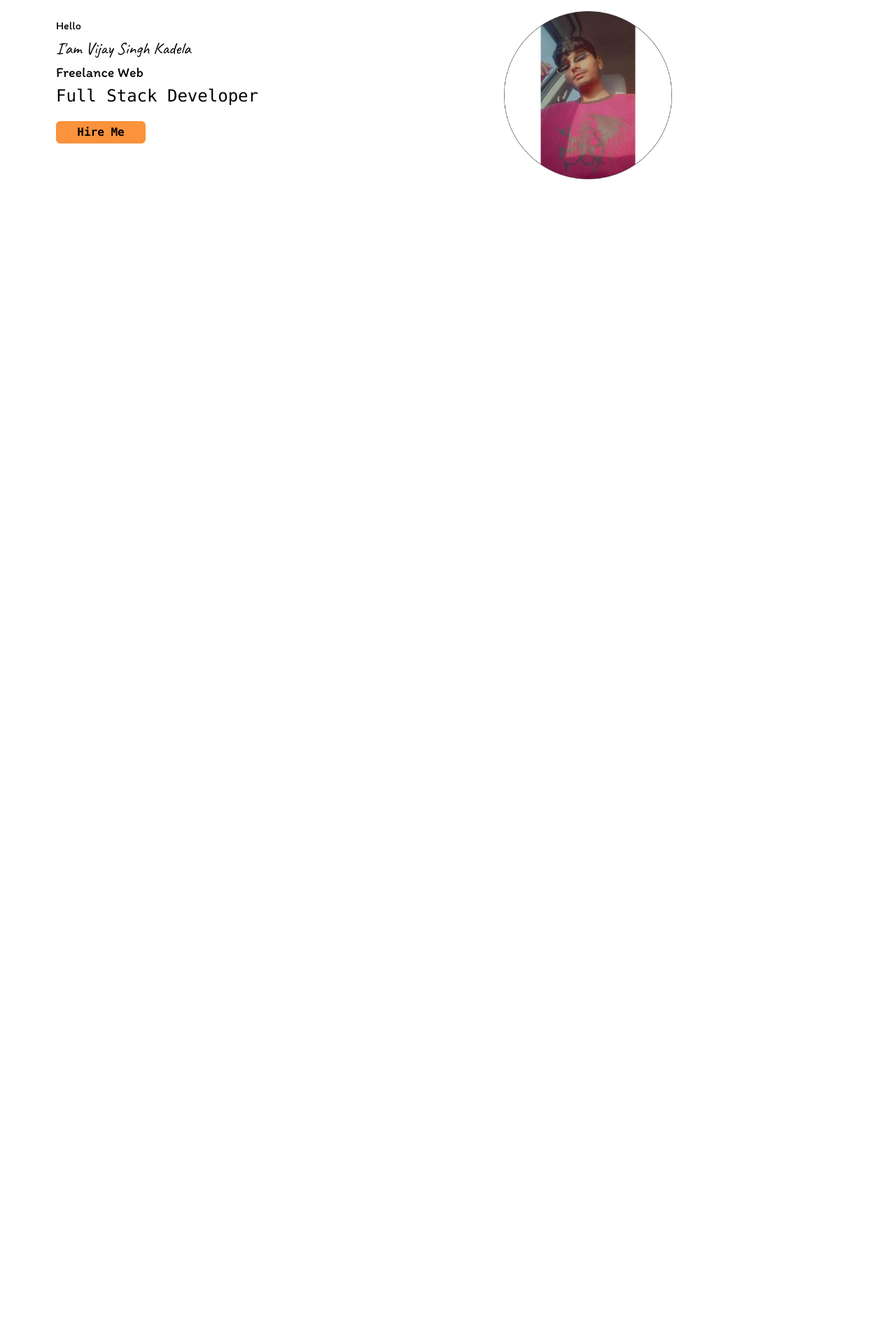
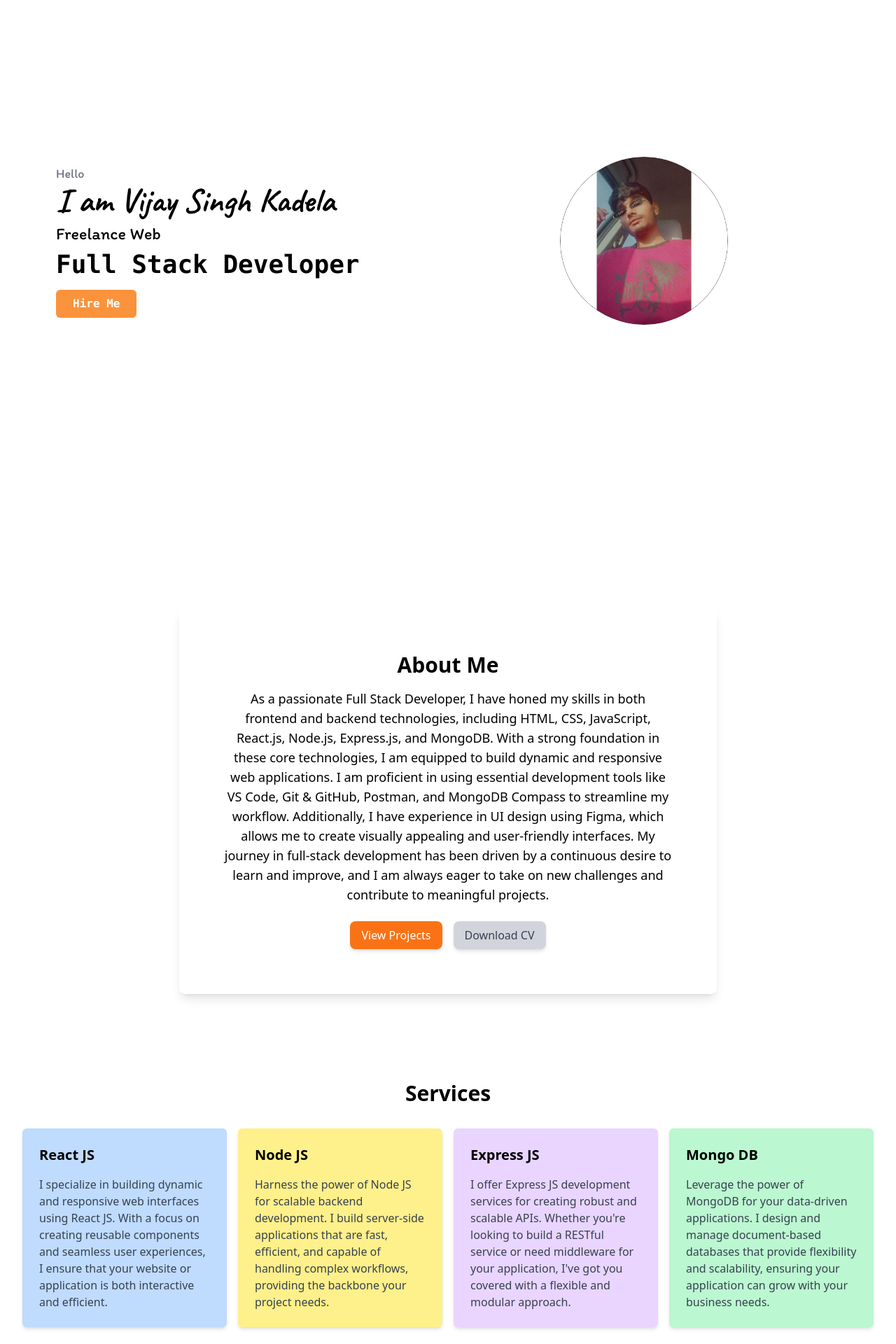
Before and after one commit to vijaysinghkadela/Portfolio, a React (Vite) app: page / in a window 1280 px wide. Shown: the part 120-2040 px from the top of the page at 70% size. Before the commit the page ends 800 px from the top, so only its background shows below. Built offline with nearby package versions, Linux system fonts and the light colour scheme.

Commit message:
creating pages

```diff
--- a/src/App.jsx
+++ b/src/App.jsx
@@ -2,6 +2,8 @@ import React from "react";
 import Background from "./Components/Background";
 import Navber from "./Components/Navber";
 import Home from "./Components/Home";
+import AboutMe from "./Components/AboutMe";
+import ServiceSection from "./Components/Services";
 
 function App() {
   return (
@@ -9,7 +11,12 @@ function App() {
       <div>
         <Navber />
         {/* <Background /> */}
-        <Home/>
+        <Home />
+        {/* <AboutMe/> */}
+        <div className="App bg-white min-h-screen flex items-center justify-center">
+          <AboutMe />
+        </div>
+        <ServiceSection/>
       </div>
     </>
   );
--- a/src/Components/AboutMe.jsx
+++ b/src/Components/AboutMe.jsx
@@ -1,18 +1,42 @@
-import React from 'react'
+// import React from 'react'
 
-function AboutMe() {
+// function AboutMe() {
+//   return (
+//     <>
+//     <h2>About Me</h2>
+//     <p>As a passionate Full Stack Developer, I have honed my skills in both frontend and backend technologies, including HTML, CSS, JavaScript, React.js, Node.js, Express.js, and MongoDB. With a strong foundation in these core technologies, I am equipped to build dynamic and responsive web applications. I am proficient in using essential development tools like VS Code, Git & GitHub, Postman, and MongoDB Compass to streamline my workflow. Additionally, I have experience in UI design using Figma, which allows me to create visually appealing and user-friendly interfaces. My journey in full-stack development has been driven by a continuous desire to learn and improve, and I am always eager to take on new challenges and contribute to meaningful projects.h</p>
+//     <div className=''>
+//         <a href="">View Projects</a>
+//     </div>
+//     <div className=''>
+//         <a href="">Download CV</a>
+//     </div>
+//     </>
+//   )
+// }
+
+// export default AboutMe
+
+
+import React from 'react';
+
+const AboutMe = () => {
   return (
-    <>
-    <h2>About Me</h2>
-    <p>As a passionate Full Stack Developer, I have honed my skills in both frontend and backend technologies, including HTML, CSS, JavaScript, React.js, Node.js, Express.js, and MongoDB. With a strong foundation in these core technologies, I am equipped to build dynamic and responsive web applications. I am proficient in using essential development tools like VS Code, Git & GitHub, Postman, and MongoDB Compass to streamline my workflow. Additionally, I have experience in UI design using Figma, which allows me to create visually appealing and user-friendly interfaces. My journey in full-stack development has been driven by a continuous desire to learn and improve, and I am always eager to take on new challenges and contribute to meaningful projects.h</p>
-    <div className=''>
-        <a href="">View Projects</a>
+    <div className="bg-white max-w-screen-md mx-auto p-6 md:p-10 lg:p-16 text-center shadow-lg rounded-lg">
+      <h2 className="text-2xl md:text-3xl font-bold mb-4">About Me</h2>
+      <p className="text-base md:text-lg leading-relaxed mb-6">
+        As a passionate Full Stack Developer, I have honed my skills in both frontend and backend technologies, including HTML, CSS, JavaScript, React.js, Node.js, Express.js, and MongoDB. With a strong foundation in these core technologies, I am equipped to build dynamic and responsive web applications. I am proficient in using essential development tools like VS Code, Git & GitHub, Postman, and MongoDB Compass to streamline my workflow. Additionally, I have experience in UI design using Figma, which allows me to create visually appealing and user-friendly interfaces. My journey in full-stack development has been driven by a continuous desire to learn and improve, and I am always eager to take on new challenges and contribute to meaningful projects.
+      </p>
+      <div className="flex flex-col md:flex-row justify-center items-center space-y-4 md:space-y-0 md:space-x-4">
+        <button className="bg-orange-500 text-white px-4 py-2 rounded-lg shadow-md hover:bg-orange-600 transition duration-300">
+          View Projects
+        </button>
+        <button className="bg-gray-300 text-gray-700 px-4 py-2 rounded-lg shadow-md hover:bg-gray-400 transition duration-300">
+          Download CV
+        </button>
+      </div>
     </div>
-    <div className=''>
-        <a href="">Download CV</a>
-    </div>
-    </>
-  )
-}
+  );
+};
 
-export default AboutMe
+export default AboutMe;
--- a/src/Components/Home.jsx
+++ b/src/Components/Home.jsx
@@ -1,29 +1,32 @@
-
-
-
 import React from "react";
 
-function Home() {
+const Home = () => {
   return (
-    <div className="flex flex-col md:flex-row items-center justify-center h-auto md:h-96 w-full">
-      {/* Home Right Part (Image) */}
-      <div className="main-img w-full md:w-1/2 px-20 sm:w-full md:w-1/2 lg:w-1/2 order-1 md:order-2 mx-auto">
-        <img src="../../public/Images/main_img.png" alt="" className="h-60 md:h-30 sm:h-30 object-cover" />
-      </div>
-      {/* Home Left Part */}
-      <div className="h-auto md:h-3/5 w-full md:w-1/2 px-20 mx-20 order-2 md:order-1 mx-auto">
-        <h4 className="font-itim font-normal text-base mt-1">Hello</h4>
-        <h3 className="font-caveat text-2xl mt-1">I'am Vijay Singh Kadela</h3>
-        <h3 className="font-itim text-xl mt-1">Freelance Web</h3>
-        <h2 className="font-normal font-mono text-2xl mt-1">
-          Full Stack Developer
-        </h2>
-        <div className="bg-orange-400 w-32 h-8 items-center justify-center flex rounded-md font-semibold font-mono mt-5">
-          <a href="">Hire Me</a>
+    <div className="bg-white min-h-screen flex items-center">
+      <div className="container mx-auto px-4 lg:px-20 flex flex-col lg:flex-row items-center justify-center">
+        <div className="lg:w-1/2 w-full flex justify-center lg:order-2">
+          <img
+            src="../../public/Images/main_img.png"
+            alt="Profile"
+            className="rounded-full w-48 h-48 lg:w-60 lg:h-60 object-cover"
+          />
+        </div>
+        <div className="lg:w-1/2 w-full text-center lg:text-left lg:order-1 mt-6 lg:mt-0">
+          <p className="text-gray-500 text-lg font-itim font-normal ">Hello</p>
+          <h1 className="font-signature text-3xl lg:text-5xl font-bold font-caveat">
+            I am Vijay Singh Kadela
+          </h1>
+          <p className="text-xl lg:text-2xl mt-2 font-itim">Freelance Web</p>
+          <h2 className="text-3xl lg:text-4xl font-bold mt-2  font-mono">
+            Full Stack Developer
+          </h2>
+          <button className="bg-orange-400 text-white px-6 py-2 mt-4 rounded-md hover:bg-yellow-300 hover:text-black font-semibold font-mono">
+            Hire Me
+          </button>
         </div>
       </div>
     </div>
   );
-}
+};
 
 export default Home;
--- a/src/Components/Services.jsx
+++ b/src/Components/Services.jsx
@@ -1,16 +1,71 @@
-import React from 'react'
+import React from "react";
 
-function Services() {
-    const headingItems = ["React JS"]
+const services = [
+  {
+    title: "React JS",
+    description:
+      "I specialize in building dynamic and responsive web interfaces using React JS. With a focus on creating reusable components and seamless user experiences, I ensure that your website or application is both interactive and efficient.",
+    bgColor: "bg-blue-200",
+  },
+  {
+    title: "Node JS",
+    description:
+      "Harness the power of Node JS for scalable backend development. I build server-side applications that are fast, efficient, and capable of handling complex workflows, providing the backbone your project needs.",
+    bgColor: "bg-yellow-200",
+  },
+  {
+    title: "Express JS",
+    description:
+      "I offer Express JS development services for creating robust and scalable APIs. Whether you're looking to build a RESTful service or need middleware for your application, I've got you covered with a flexible and modular approach.",
+    bgColor: "bg-purple-200",
+  },
+  {
+    title: "Mongo DB",
+    description:
+      "Leverage the power of MongoDB for your data-driven applications. I design and manage document-based databases that provide flexibility and scalability, ensuring your application can grow with your business needs.",
+    bgColor: "bg-green-200",
+  },
+];
+
+const ServiceSection = () => {
   return (
-  <>
+    // <div className="flex flex-col lg:flex-row justify-center items-center lg:space-x-4 space-y-4 lg:space-y-0 p-8">
+    //   {services.map((service, index) => (
+    //     <div
+    //       key={index}
+    //       className={`w-full lg:w-1/4 p-6 ${service.bgColor} rounded-md shadow-md`}
+    //     >
+    //       <h3 className="text-xl font-bold mb-4">{service.title}</h3>
+    //       <p className="text-gray-700">{service.description}</p>
+    //     </div>
+    //   ))}
+        <>
+          <div className="flex justify-center"><h1 className="text-3xl font-semibold">Services</h1></div>
+        <div className="flex flex-col md:flex-row md:flex-wrap lg:flex-nowrap justify-center items-center md:space-x-2 lg:space-x-4 space-y-4 md:space-y-2 lg:space-y-0 p-8">
+    {services.map((service, index) => (
+      <div
+        key={index}
+        className={`w-full md:w-1/2 lg:w-1/4 p-6 ${service.bgColor} rounded-md shadow-md`}
+      >
+        <h3 className="text-xl font-bold mb-4">{service.title}</h3>
+        <p className="text-gray-700">{service.description}</p>
+      </div>
+    ))}
+  </div>
+
+
+
+        </>
 
 
 
 
 
-  </>
-  )
-}
 
-export default Services
+
+
+
+  );
+};
+
+export default ServiceSection;
```
Also changed, not shown: src/Components/Navitems.jsx (deleted).
